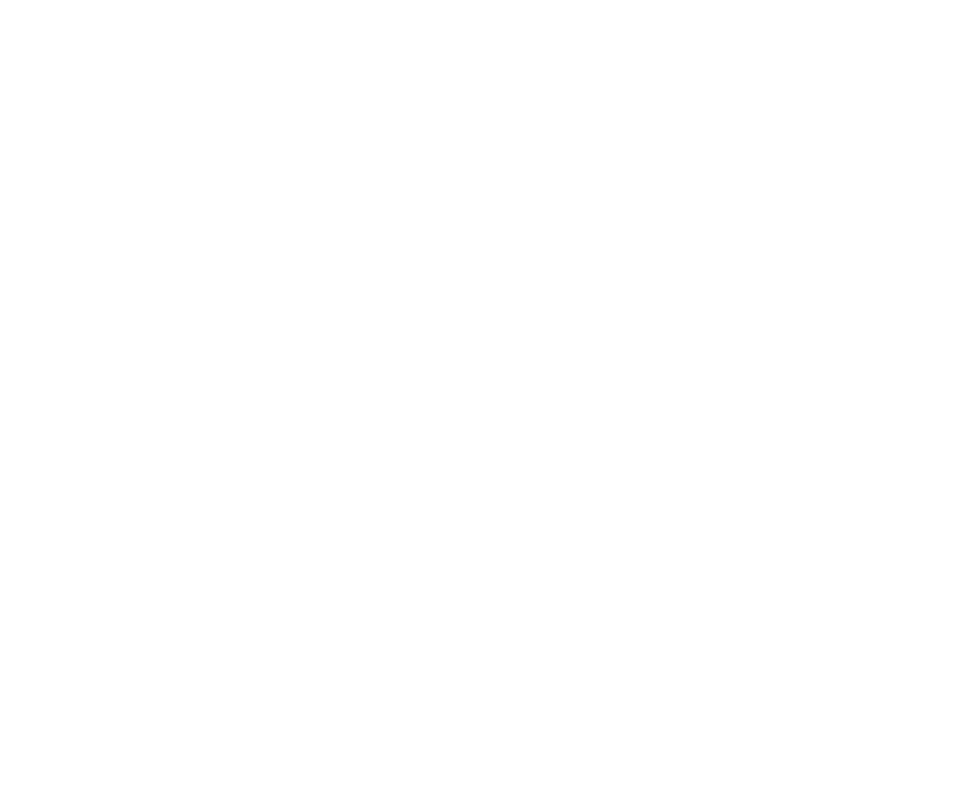
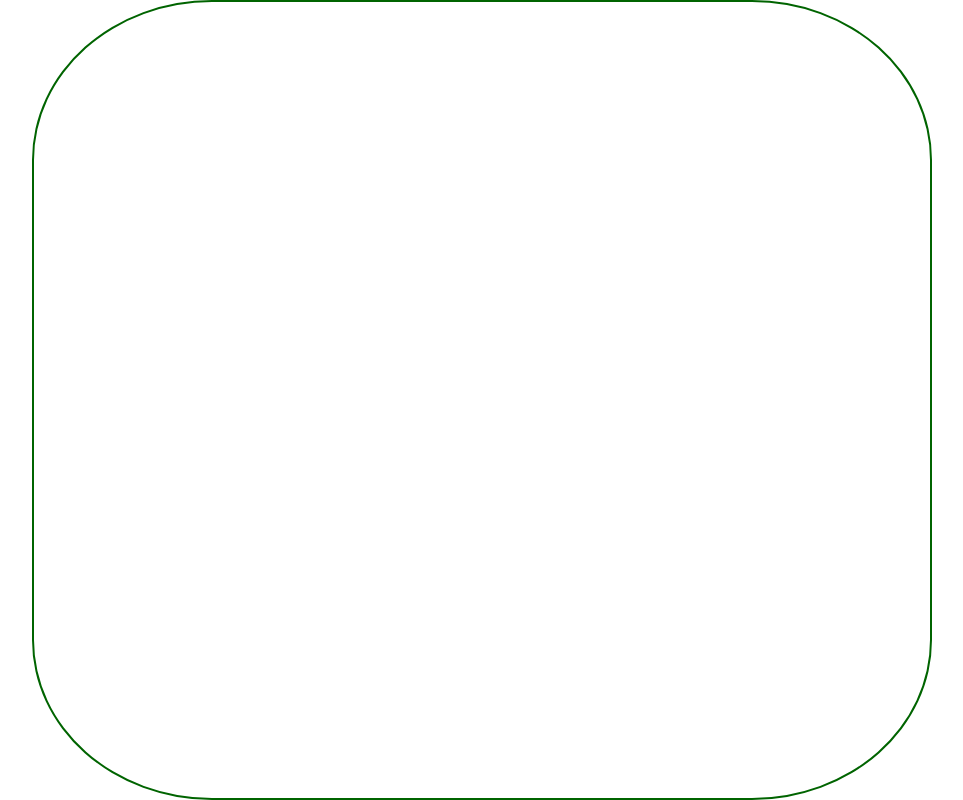
Before and after one commit to Filippo79/js-fizzbuzz, a plain HTML site: page index.html in a window 1280 px wide. Shown: the whole page, without its empty margins (158-1121 px from the left). Drawn offline with Linux system fonts and the light colour scheme.

Commit message:
Commit 2

```diff
--- a/css/style.css
+++ b/css/style.css
@@ -3,3 +3,18 @@
     padding: 0;
     box-sizing: border-box;
 }
+.container {
+    display: flex;
+    justify-content:center;
+    align-items: center;
+    height: 100vh;
+}
+.stampa {
+    display: flex;
+    justify-content: center;
+    align-items: center;
+    width: 900px;
+    height: 800px;
+    border: 2px solid darkgreen;
+    border-radius: 20%;
+}
--- a/index.html
+++ b/index.html
@@ -7,6 +7,13 @@
         <title></title>
     </head>
     <body>
+        <div class="container">
+            <div class="stampa">
+            <p id="testo"></p>
+
+            </div>
+
+        </div>
 
 
         <script src="js/main.js" charset="utf-8"></script>
```
